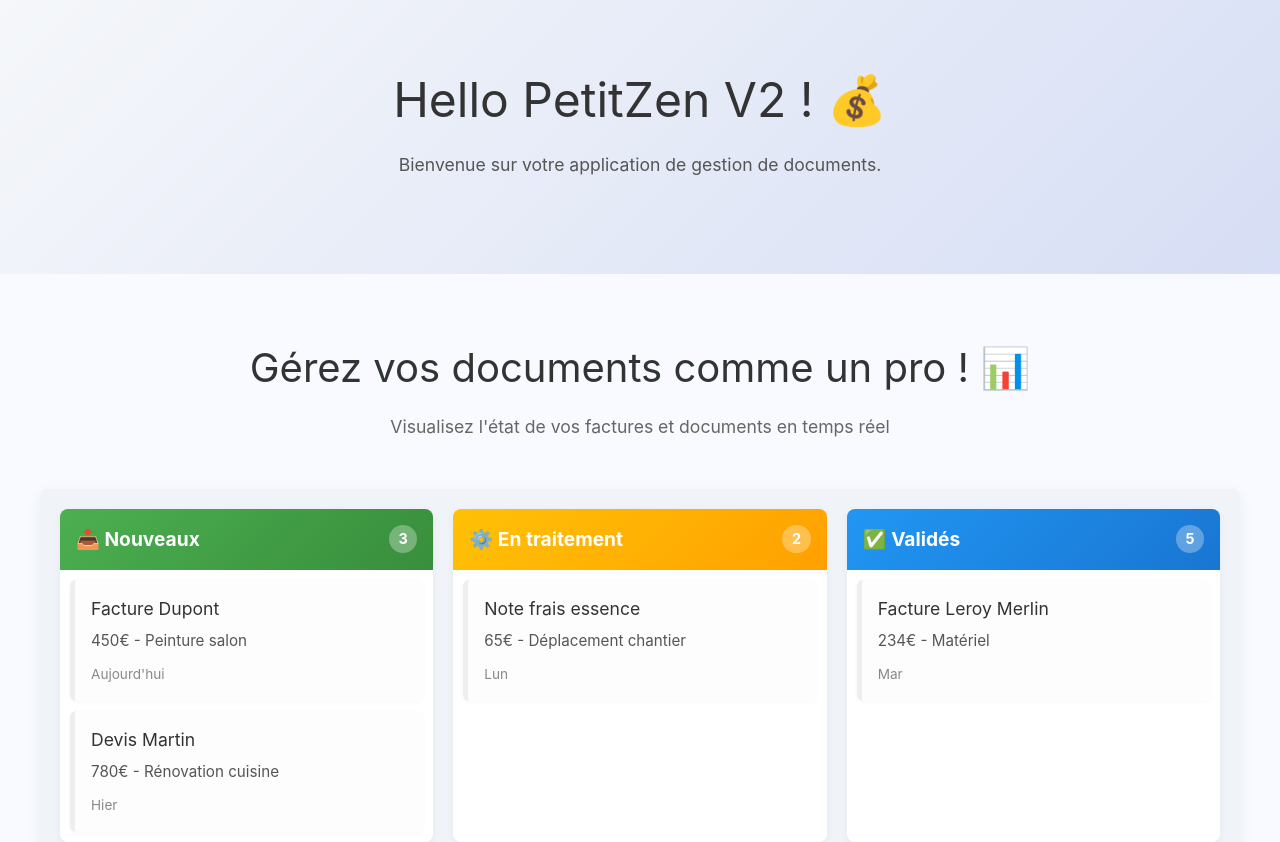
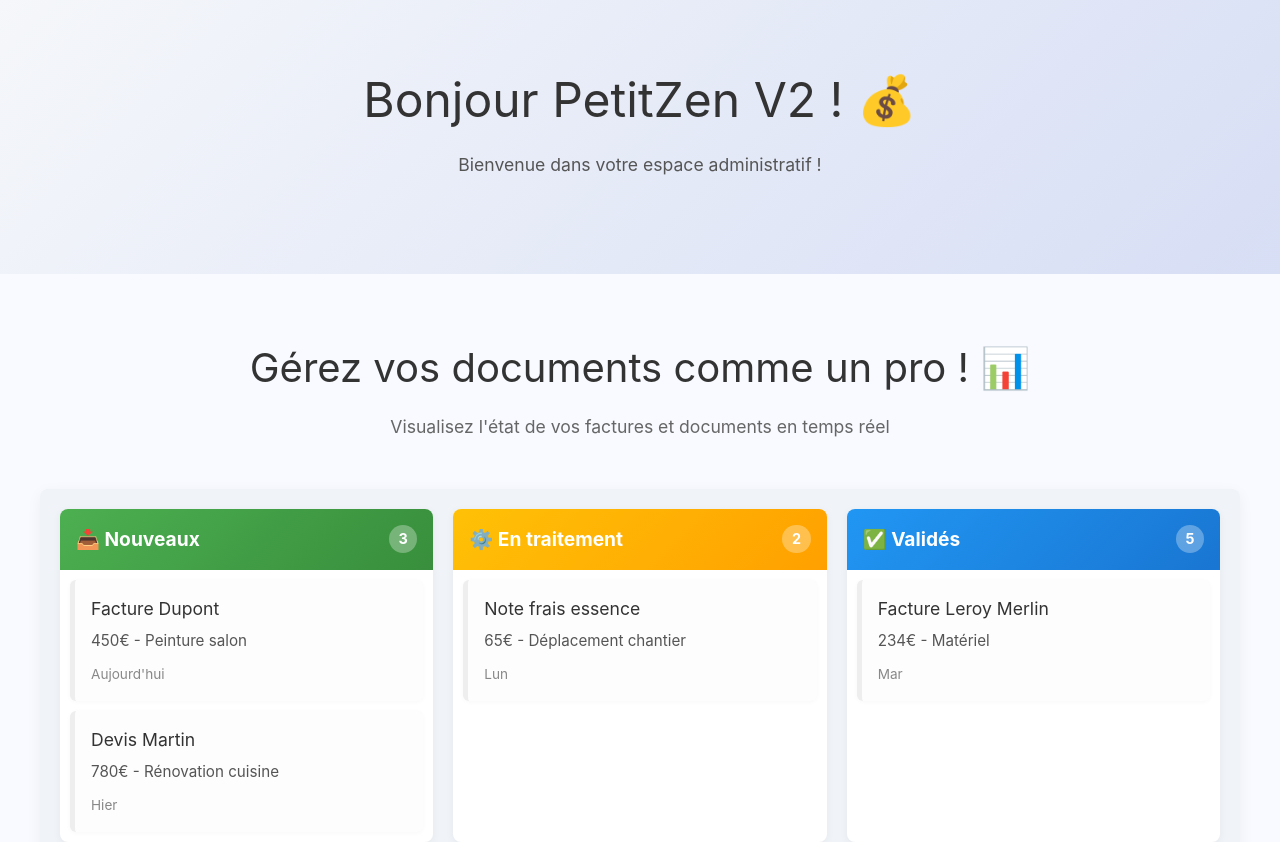
Before and after one commit to Alexandre64100/PetitZenV1, a Next.js app: page / in a window 1280 px wide. Shown: the top 842 px of the page. Built offline with nearby package versions, Linux system fonts and the light colour scheme.

Commit message:
Update index.js

```diff
--- a/pages/index.js
+++ b/pages/index.js
@@ -11,8 +11,8 @@ export default function Home() {
 
       {/* Section principale avec le Hello World */}
       <main>
-        <h1>Hello PetitZen V2 ! 💰 </h1>
-        <p>Bienvenue sur votre application de gestion de documents.</p>
+       <h1>Bonjour PetitZen V2 ! 💰</h1>
+<p>Bienvenue dans votre espace administratif !</p>
       </main>
 
       {/* Nouvelle Section Kanban que tu as fournie */}
```
